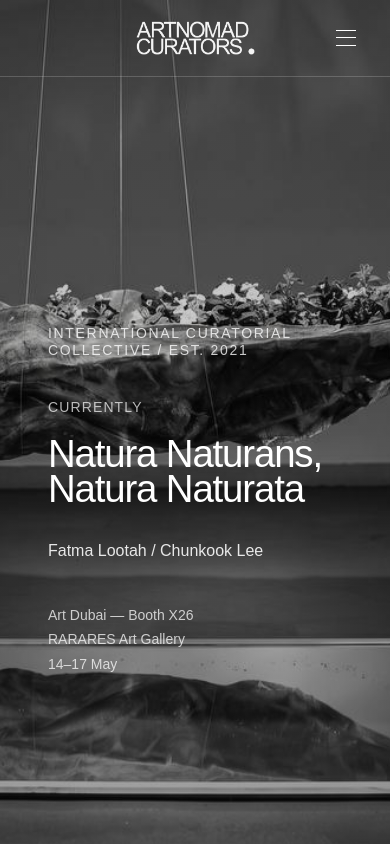
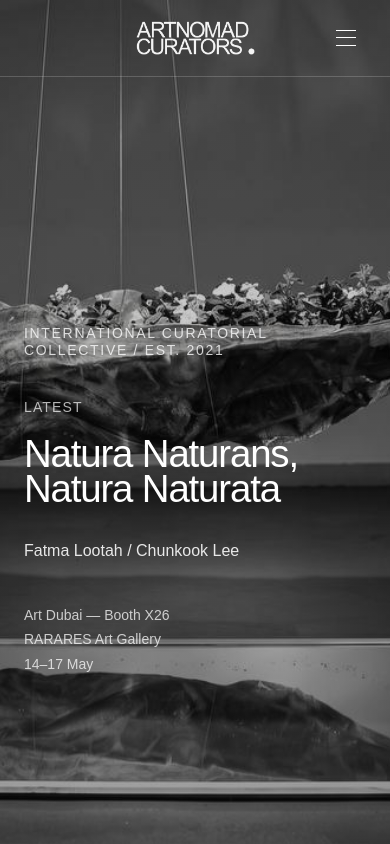
Before and after one commit to raikkonenm/artnomads, a Next.js app: page / in a window 390 px wide. Shown: the top 844 px of the page. Built offline with nearby package versions, Linux system fonts and the light colour scheme; a web font is replaced by a local one.

Commit message:
Fix mobile hero alignment and rename Currently to Latest

```diff
--- a/src/components/sections/Hero.tsx
+++ b/src/components/sections/Hero.tsx
@@ -32,13 +32,13 @@ export function Hero() {
         aria-hidden
       />
 
-      <div className="container-gallery relative z-10 flex h-full items-end px-6 pb-[10.5rem] pt-36 min-[769px]:pb-20 lg:pb-28 lg:pt-44">
+      <div className="container-gallery relative z-10 flex h-full items-end pb-[10.5rem] pt-36 min-[769px]:px-6 min-[769px]:pb-20 lg:pb-28 lg:pt-44">
         <div className="max-w-[48rem] text-left">
           <FadeIn>
             <p className="text-label mb-10 max-w-[18rem] !tracking-[0.12em] leading-[1.5] text-white/78 sm:max-w-none sm:!tracking-[0.08em]">
               INTERNATIONAL CURATORIAL COLLECTIVE / EST. 2021
             </p>
-            <p className="text-label mb-5 text-white/70">CURRENTLY</p>
+            <p className="text-label mb-5 text-white/70">LATEST</p>
             <h1 className="max-w-[44rem] font-display text-[2.4rem] font-medium leading-[0.92] tracking-[-0.03em] text-white sm:text-[clamp(3rem,5vw,5.75rem)]">
               Natura Naturans,
               <br />
```
